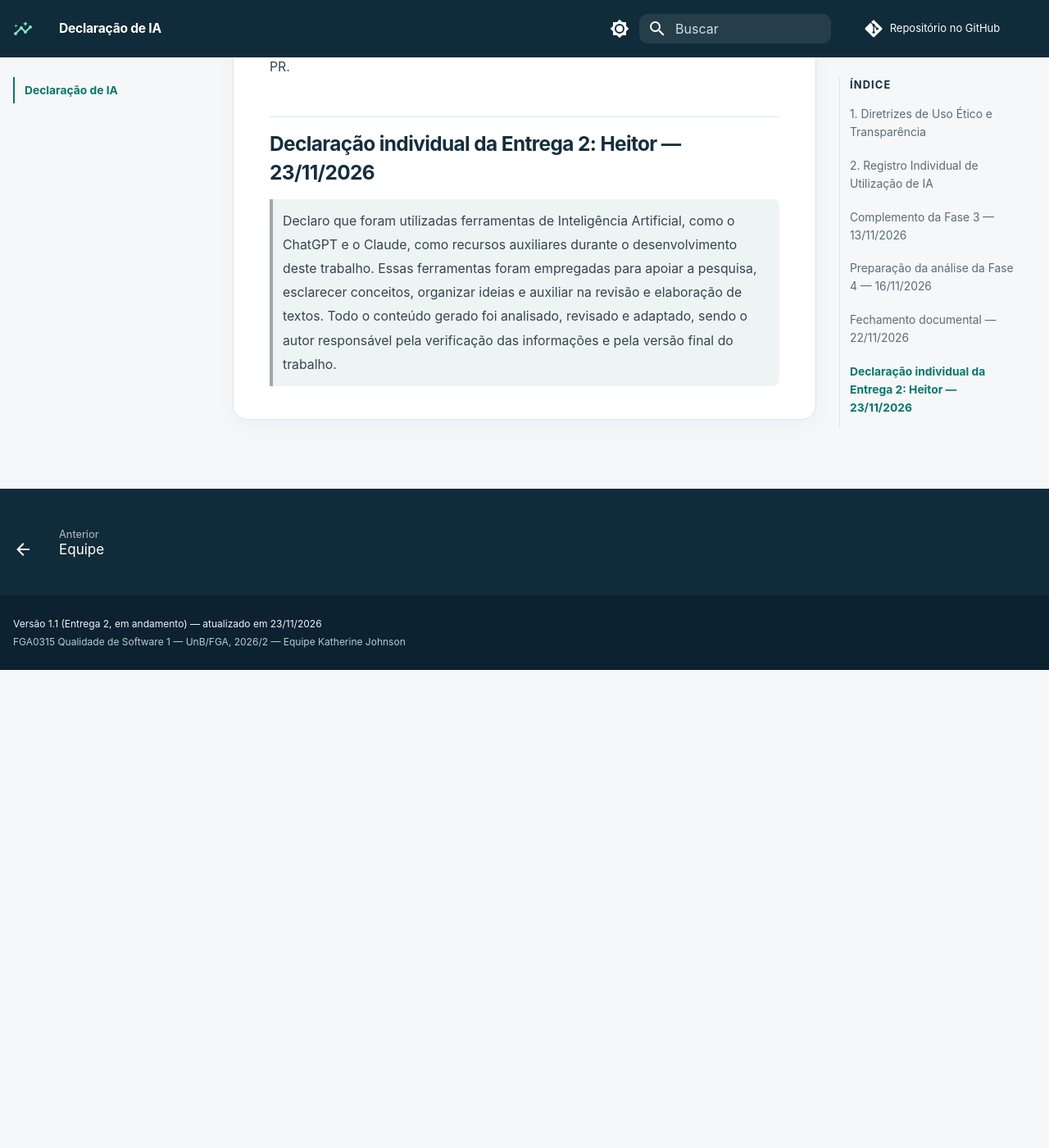
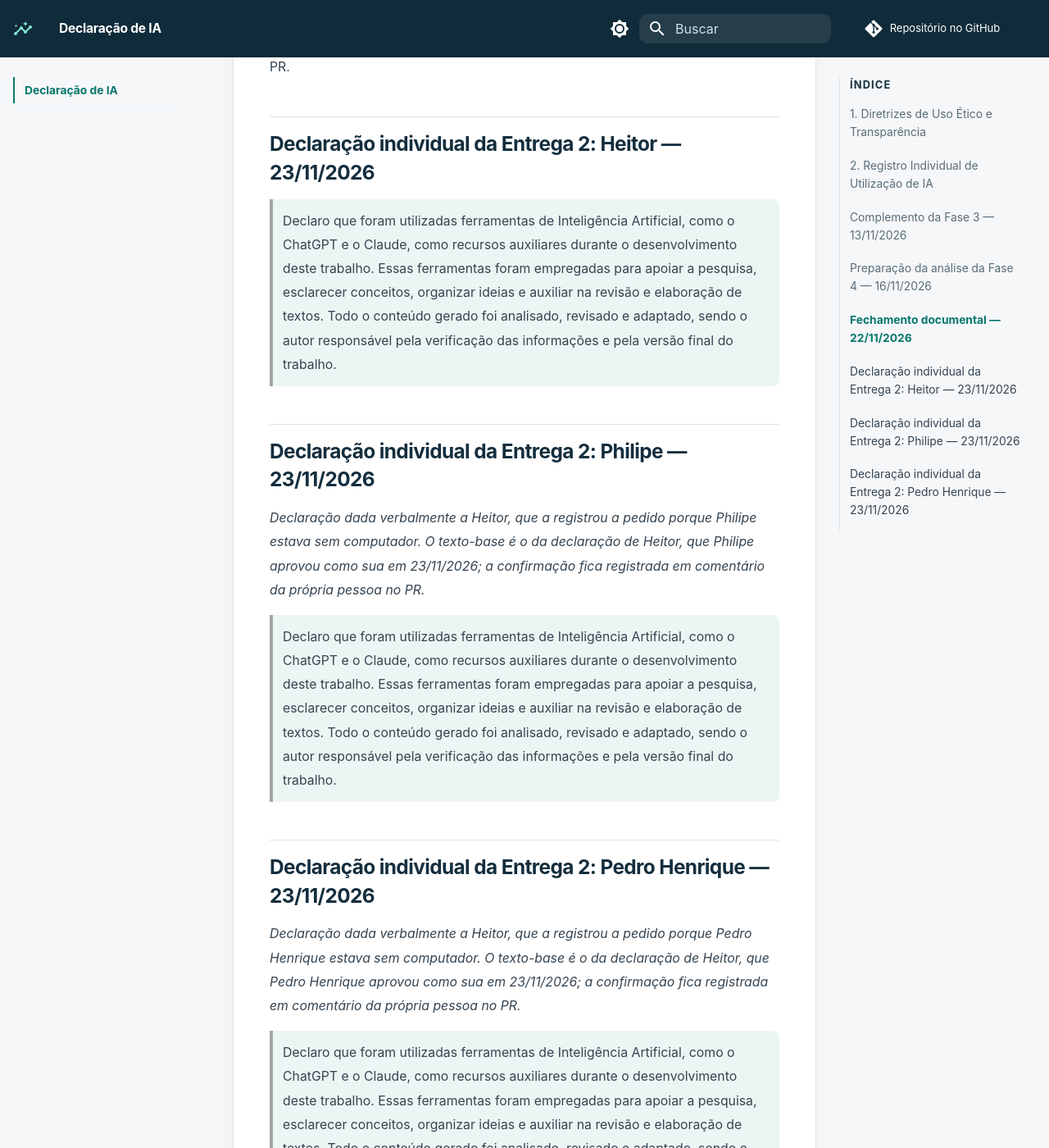
Before and after one commit to FCTE-Qualidade-de-Software-1/2026-2_T02_KATHERINE_JOHNSON, an MkDocs documentation site: the page built from docs/declaracao-ia.md, in a window 1280 px wide and 1400 px high, scrolled down 5091 px. Shown: the whole window at 82% size. Built offline with MkDocs 1.6.1 and Material for MkDocs 9.7.7, drawn with Linux system fonts in a browser that asks for light colours; comment, search, counter and statistics services are not loaded; before the commit the page ends 5908 px from its top, so only the background shows below that.

Commit message:
docs(gestao): registra as horas e a declaração de IA de Philipe e Pedro Henrique
Philipe (14 h 20 min) e Pedro Henrique (12 h 30 min) estavam sem computador e deram os
valores verbalmente a Heitor, que os registrou a pedido. São estimativas das próprias
pessoas, e cada uma confirma em comentário no PR. A declaração de IA usa o texto-base de
Heitor, aprovado por ambos como seu. Snapshot v4 (substitui o v3, ainda não publicado),
tabela de contribuição regenerada (parcial: faltam Daniel e Pedro Druck) e artigo com 15 páginas.

```diff
--- a/docs/declaracao-ia.md
+++ b/docs/declaracao-ia.md
@@ -59,3 +59,16 @@ revisores designados permanece dependente de registro humano no PR.
 ## Declaração individual da Entrega 2: Heitor — 23/11/2026
 
 > Declaro que foram utilizadas ferramentas de Inteligência Artificial, como o ChatGPT e o Claude, como recursos auxiliares durante o desenvolvimento deste trabalho. Essas ferramentas foram empregadas para apoiar a pesquisa, esclarecer conceitos, organizar ideias e auxiliar na revisão e elaboração de textos. Todo o conteúdo gerado foi analisado, revisado e adaptado, sendo o autor responsável pela verificação das informações e pela versão final do trabalho.
+
+## Declaração individual da Entrega 2: Philipe — 23/11/2026
+
+*Declaração dada verbalmente a Heitor, que a registrou a pedido porque Philipe estava sem computador. O texto-base é o da declaração de Heitor, que Philipe aprovou como sua em 23/11/2026; a confirmação fica registrada em comentário da própria pessoa no PR.*
+
+> Declaro que foram utilizadas ferramentas de Inteligência Artificial, como o ChatGPT e o Claude, como recursos auxiliares durante o desenvolvimento deste trabalho. Essas ferramentas foram empregadas para apoiar a pesquisa, esclarecer conceitos, organizar ideias e auxiliar na revisão e elaboração de textos. Todo o conteúdo gerado foi analisado, revisado e adaptado, sendo o autor responsável pela verificação das informações e pela versão final do trabalho.
+
+
+## Declaração individual da Entrega 2: Pedro Henrique — 23/11/2026
+
+*Declaração dada verbalmente a Heitor, que a registrou a pedido porque Pedro Henrique estava sem computador. O texto-base é o da declaração de Heitor, que Pedro Henrique aprovou como sua em 23/11/2026; a confirmação fica registrada em comentário da própria pessoa no PR.*
+
+> Declaro que foram utilizadas ferramentas de Inteligência Artificial, como o ChatGPT e o Claude, como recursos auxiliares durante o desenvolvimento deste trabalho. Essas ferramentas foram empregadas para apoiar a pesquisa, esclarecer conceitos, organizar ideias e auxiliar na revisão e elaboração de textos. Todo o conteúdo gerado foi analisado, revisado e adaptado, sendo o autor responsável pela verificação das informações e pela versão final do trabalho.
--- a/docs/gestao-fechamento-e2.md
+++ b/docs/gestao-fechamento-e2.md
@@ -10,7 +10,7 @@
 |---|---|---|
 | M-CP1 | 4/8 = 50,00% | Vermelho; issues fechadas [28, 46, 53, 55]. A #46 foi fechada com critérios empíricos pendentes e um dia de atraso |
 | M-RC1 | 5,00 h / 8,00 h = -37,50% | Amarelo, somente issues fechadas com horas [28, 53, 55]; não é TVE global |
-| M-RC2 | 29 h 20 min conhecidas; PCI final não apurável | Declaração total de Hugo e Heitor e registros parciais de dois integrantes; dois sem horas informadas |
+| M-RC2 | 56 h 10 min conhecidas; PCI final não apurável | Declaração total de Hugo, Heitor, Philipe e Pedro Henrique e registros parciais de dois integrantes; nenhum sem horas informadas |
 | M-DP1 | 0/13 = 0,00% | Conta PR com revisão humana; PRs sem revisão excluídos: [61]; verde não comprova revisão profunda |
 
 *Tabela 1 — Indicadores no corte. Fonte: consulta de issues e PRs e plano PSM/CID.*
@@ -25,20 +25,24 @@ Daniellira540: 2Espera pela primeira revisão: mediana 8,24 h; 2 PR(s) acima de
 
 | Integrante | Estimativa individual | Horas conhecidas | Alcance | Participação nas horas conhecidas |
 |---|---|---|---|---|
-| Daniel | 9 h 30 min | 1 h 00 min | Parcial | 3,41% |
-| Heitor | 10 h 30 min | 15 h 30 min | Total individual declarado | 52,84% |
-| Hugo | 10 h 50 min | 11 h 50 min | Total individual declarado | 40,34% |
-| Pedro Druck | 14 h 20 min | 1 h 00 min | Parcial | 3,41% |
-| Pedro Henrique | 5 h 30 min | Não informado | Não informado | Não apurável |
-| Philipe | 16 h 20 min | Não informado | Não informado | Não apurável |
+| Daniel | 9 h 30 min | 1 h 00 min | Parcial | 1,78% |
+| Heitor | 10 h 30 min | 15 h 30 min | Total individual declarado | 27,60% |
+| Hugo | 10 h 50 min | 11 h 50 min | Total individual declarado | 21,07% |
+| Pedro Druck | 14 h 20 min | 1 h 00 min | Parcial | 1,78% |
+| Pedro Henrique | 5 h 30 min | 12 h 30 min | Total individual declarado | 22,26% |
+| Philipe | 16 h 20 min | 14 h 20 min | Total individual declarado | 25,52% |
 
-*Tabela 2 — Contribuição parcial, sem imputar zero às lacunas. Fonte: mesma consulta e declarações de Hugo e Heitor.*
+*Tabela 2 — Contribuição parcial, sem imputar zero às lacunas. Fonte: mesma consulta e declarações de Hugo, Heitor, Philipe e Pedro Henrique.*
 
 O denominador da última coluna contém apenas as horas conhecidas; ele não é o esforço total da equipe e os percentuais não são o PCI final. A decisão de contribuição igual da E1 não foi estendida à E2.
 
 **Hugo** declarou, em 22/11/2026, o total individual de **11 h 50 min** na E2, contra 10 h 50 min estimadas (variação individual +9,23%). Fonte: Declaração do próprio Hugo nesta sessão: trabalhei 1h a mais do que o estimado na E2. Estimativa-base: Rateio igual das estimativas coletivas pelos responsáveis do planejamento; não é rateio de horas reais. Escopo: Total individual da E2, sem distribuição declarada entre issues; substitui qualquer soma parcial das mesmas atividades, nunca adiciona duas vezes.
 
 **Heitor** declarou, em 23/11/2026, o total individual de **15 h 30 min** na E2, contra 10 h 30 min estimadas (variação individual +47,62%). Fonte: Estimativa de Heitor, calculada com apoio de Claude Code a partir de registros datados (commits, PRs, revisões, comentários e horários da sessão de trabalho), agrupados em blocos; não é cronometragem. Composição: 11 h declaradas em 22/11 (até 13:15), mais cerca de 4,5 h depois disso (22/11 à noite, 0,6 h; 23/11 de 08:20 a 11:21, 3,0 h, incluindo a segunda leitura da S02, que não deixa commit; e 0,7 h até cerca de 12:00), somando 15,5 h. Valor conferido e aceito por Heitor em 23/11/2026. Estimativa-base: Rateio igual da estimativa coletiva da #49 entre Daniel e Heitor (13 h ÷ 2 = 6 h 30 min) mais a #53 (4 h): 10 h 30 min; não é rateio de horas reais. Escopo: Total individual da E2 até cerca de 12:00 de 23/11, sem distribuição declarada entre issues; substitui as 3 h já registradas na #53 e a declaração de 11 h de 22/11, nunca adiciona duas vezes. Trabalho posterior a esse horário não está incluído.
+
+**Philipe** declarou, em 23/11/2026, o total individual de **14 h 20 min** na E2, contra 16 h 20 min estimadas (variação individual −12,24%). Fonte: Declaração de Philipe (total de 14 h 20 min na E2), dada verbalmente a Heitor em 23/11/2026 e registrada por Heitor a pedido, porque Philipe estava sem computador. Estimativa da própria pessoa; não é cronometragem nem foi calculada pela equipe. A confirmação fica registrada em comentário da própria pessoa no PR. Estimativa-base: Rateio igual da estimativa coletiva de cada issue entre os responsáveis (#46: 11 h ÷ 2; #47: 16 h ÷ 3; #48: 11 h ÷ 2): 16 h 20 min; não é rateio de horas reais. Escopo: Total individual da E2 até 23/11/2026, sem distribuição declarada entre issues; substitui qualquer soma parcial, nunca adiciona duas vezes.
+
+**Pedro Henrique** declarou, em 23/11/2026, o total individual de **12 h 30 min** na E2, contra 5 h 30 min estimadas (variação individual +127,27%). Fonte: Declaração de Pedro Henrique (total de 12 h 30 min na E2), dada verbalmente a Heitor em 23/11/2026 e registrada por Heitor a pedido, porque Pedro Henrique estava sem computador. Estimativa da própria pessoa; não é cronometragem nem foi calculada pela equipe. A confirmação fica registrada em comentário da própria pessoa no PR. Estimativa-base: Rateio igual da estimativa coletiva da #48 entre os responsáveis (11 h ÷ 2): 5 h 30 min; não é rateio de horas reais. Escopo: Total individual da E2 até 23/11/2026, sem distribuição declarada entre issues; substitui qualquer soma parcial, nunca adiciona duas vezes.
 
 O planejamento no corpo da #46 identifica Hugo e Philipe, embora a lista de assignees da API contenha só Hugo. Usou-se o planejamento explícito para ratear estimativas, coerente com a tabela histórica de horas. Estimativas individuais fracionárias são mantidas sem arredondamento no cálculo; a exibição em minutos arredonda apenas ao final.
 
@@ -47,7 +51,7 @@ O planejamento no corpo da #46 identifica Hugo e Philipe, embora a lista de assi
 | Evidência | Encaminhamento documentado | Responsável designado | Estado |
 |---|---|---|---|
 | ICM abaixo de 70%; coleta/análise atrasadas | Priorizar conferência de S03 e registrar limitações antes da integração da análise | Equipe da #47; Heitor revisa #48 | Proposta para confirmação no PR |
-| Esforço individual incompleto | Registrar totais individuais e atribuição por issue, conciliando totais sem duplicidade | Cada integrante; Daniel consolida | Hugo e Heitor declararam total; demais declarações pendentes |
+| Esforço individual incompleto | Registrar totais individuais e atribuição por issue, conciliando totais sem duplicidade | Cada integrante; Daniel consolida | Hugo, Heitor, Philipe e Pedro Henrique declararam total; demais declarações pendentes |
 | Tabela de contribuição ainda era da E1 | Substituir pelo retrato parcial E2; publicar final somente após todas as declarações | Integrador da #49 | Atualizada nesta branch |
 | Relato de falha no aplicativo | Entregar proposta de processo, ficha e matriz de regressão da #36 | Revisão designada a Daniel | Artefato entregue; revisão e eficácia pendentes |
 | Coleta final prevista para 21/11 sem registro | Apurar em 22/11 com data real, fontes e reprodução local | Consolidação desta entrega | Realizada; sem simular reunião da equipe |
@@ -58,7 +62,7 @@ Esses encaminhamentos são propostas documentadas nesta revisão, não delibera
 
 ## Fontes e reprodução
 
-- [Consulta datada e declarações individuais](https://github.com/FCTE-Qualidade-de-Software-1/2026-2_T02_KATHERINE_JOHNSON/blob/main/gestao/dados/fechamento-e2-2026-11-23-v3.json).
+- [Consulta datada e declarações individuais](https://github.com/FCTE-Qualidade-de-Software-1/2026-2_T02_KATHERINE_JOHNSON/blob/main/gestao/dados/fechamento-e2-2026-11-23-v4.json).
 - [Cálculo e testes](https://github.com/FCTE-Qualidade-de-Software-1/2026-2_T02_KATHERINE_JOHNSON/tree/main/gestao/scripts).
 - [Planejamento e histórico](https://github.com/FCTE-Qualidade-de-Software-1/2026-2_T02_KATHERINE_JOHNSON/blob/main/gestao/plano-psm.md).
 
```
Also changed, not shown: docs/gestao-horas.md (+13 -6 lines), gestao/relatorio-metricas-e2.md (+14 -10 lines), 8 other files.
